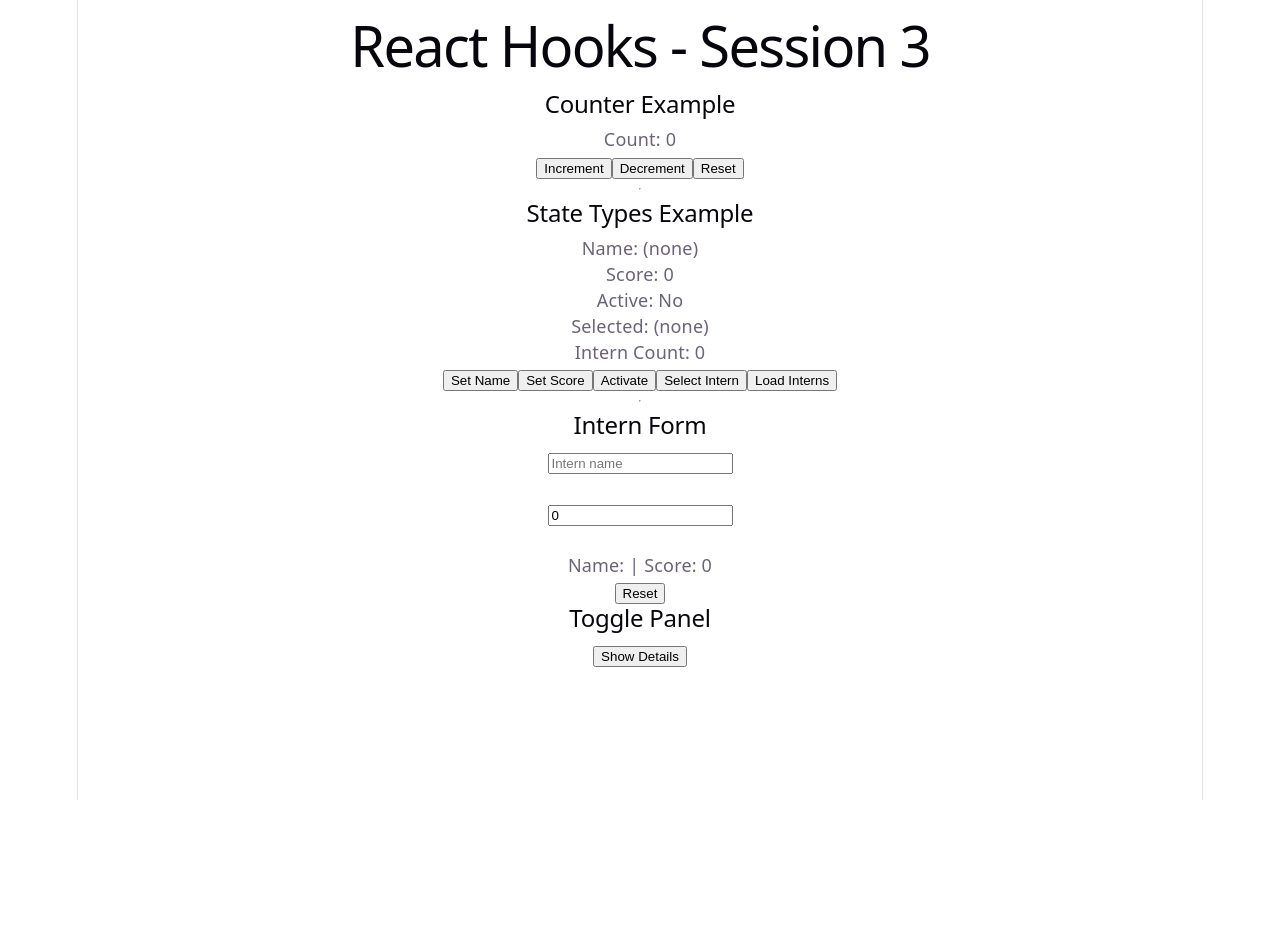
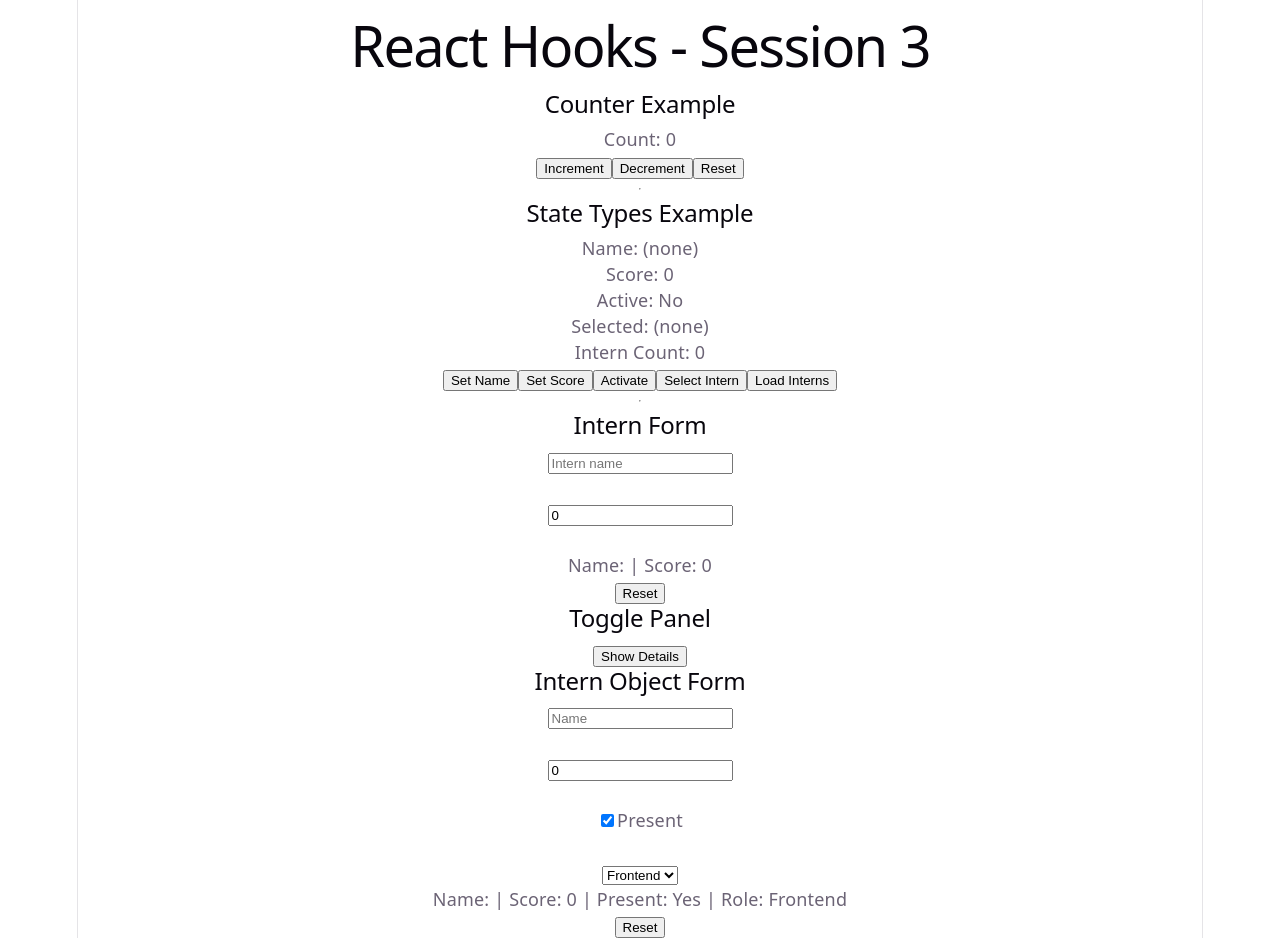
Before and after one commit to Josemafita-L/js-training, a React (Vite) app in the folder react/react/session3/: page / in a window 1280 px wide. Before the commit the page ends 800 px from the top, so only its background shows below. Built offline with nearby package versions, Linux system fonts and the light colour scheme.

Commit message:
react/session3: object state

```diff
--- a/react/react/session3/src/App.tsx
+++ b/react/react/session3/src/App.tsx
@@ -3,7 +3,7 @@
 import StateTypes from './StateTypes'
 import InternForm from "./InternForm"
 import TogglePanel from "./TogglePanel"
-
+import InternObjectForm from "./InternObjectForm"
 function App() {
   return (
     <>
@@ -19,6 +19,7 @@
 
       <InternForm />
       <TogglePanel />
+      <InternObjectForm />
     </>
   )
 }
--- /dev/null
+++ b/react/react/session3/src/InternObjectForm.tsx
@@ -0,0 +1,124 @@
+import { useState } from 'react'
+
+interface FormState {
+  name: string
+  score: number
+  isPresent: boolean
+  role: string
+}
+
+const initialForm: FormState = {
+  name: '',
+  score: 0,
+  isPresent: true,
+  role: 'Frontend',
+}
+
+function InternObjectForm() {
+  const [form, setForm] = useState<FormState>(initialForm)
+
+  function handleNameChange(
+    e: React.ChangeEvent<HTMLInputElement>
+  ): void {
+    // We create a new object using the previous state and
+    // update only the "name" property.
+    setForm(prev => ({
+      ...prev,
+      name: e.target.value,
+    }))
+  }
+
+  function handleScoreChange(
+    e: React.ChangeEvent<HTMLInputElement>
+  ): void {
+    setForm(prev => ({
+      ...prev,
+      score: Number(e.target.value),
+    }))
+  }
+
+  function handlePresentChange(
+    e: React.ChangeEvent<HTMLInputElement>
+  ): void {
+    setForm(prev => ({
+      ...prev,
+      isPresent: e.target.checked,
+    }))
+  }
+
+  function handleRoleChange(
+    e: React.ChangeEvent<HTMLSelectElement>
+  ): void {
+    setForm(prev => ({
+      ...prev,
+      role: e.target.value,
+    }))
+  }
+
+  function handleReset(): void {
+    setForm(initialForm)
+  }
+
+  return (
+    <div>
+      <h2>Intern Object Form</h2>
+
+      <input
+        type="text"
+        value={form.name}
+        onChange={handleNameChange}
+        placeholder="Name"
+      />
+
+      <br /><br />
+
+      <input
+        type="number"
+        value={form.score}
+        onChange={handleScoreChange}
+        placeholder="Score"
+      />
+
+      <br /><br />
+
+      <label>
+        <input
+          type="checkbox"
+          checked={form.isPresent}
+          onChange={handlePresentChange}
+        />
+        Present
+      </label>
+
+      <br /><br />
+
+      <select
+        value={form.role}
+        onChange={handleRoleChange}
+      >
+        <option value="Frontend">Frontend</option>
+        <option value="Backend">Backend</option>
+        <option value="Fullstack">Fullstack</option>
+      </select>
+
+      <p>
+        Name: {form.name} |
+        Score: {form.score} |
+        Present: {form.isPresent ? 'Yes' : 'No'} |
+        Role: {form.role}
+      </p>
+
+      <button onClick={handleReset}>
+        Reset
+      </button>
+
+      {/* We use { ...prev, name: e.target.value } to create a new object
+          while keeping all the existing properties. React state should
+          not be mutated directly. If we forgot the spread operator,
+          the new object would only contain the updated property and
+          the other fields (score, role, isPresent) would be lost. */}
+    </div>
+  )
+}
+
+export default InternObjectForm
```
